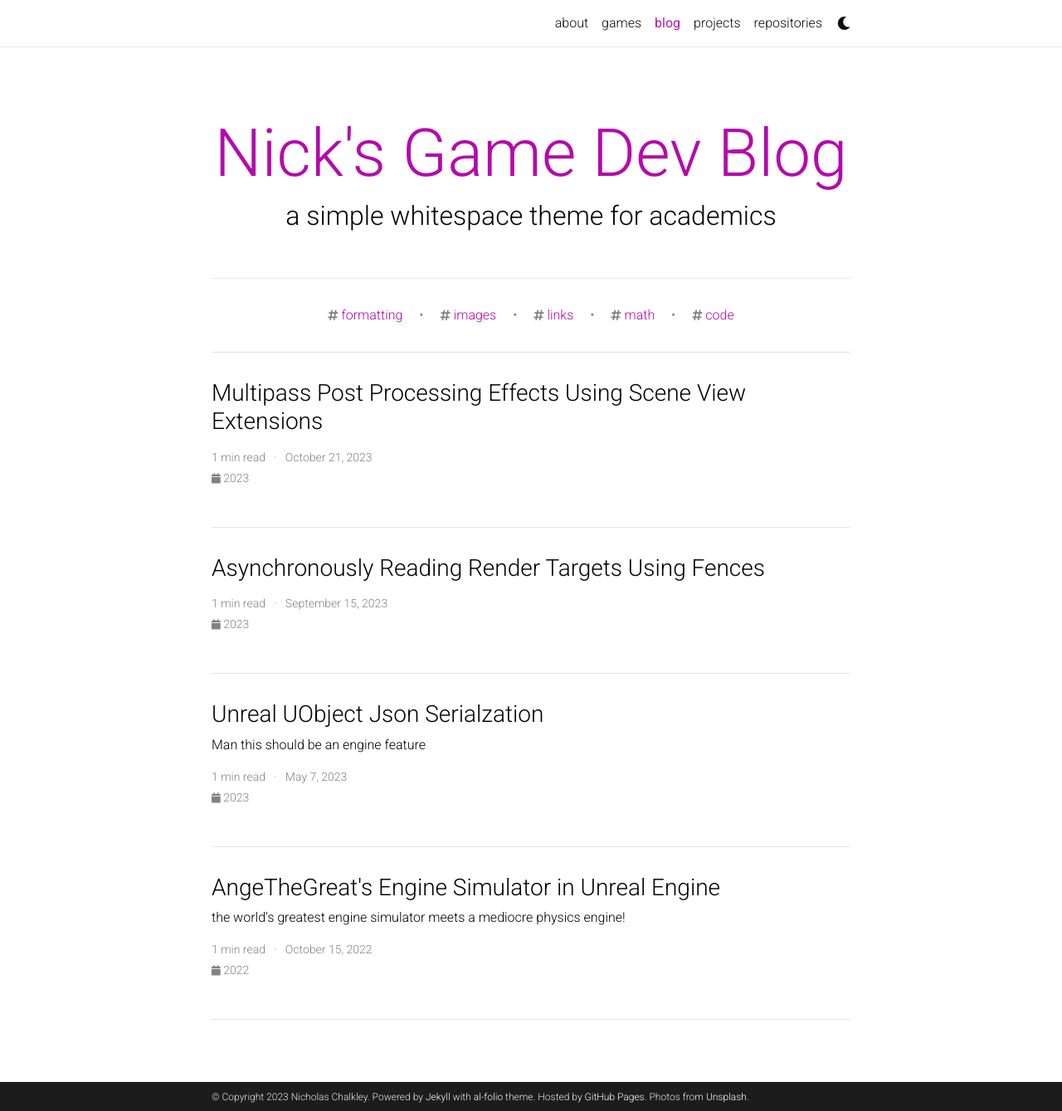
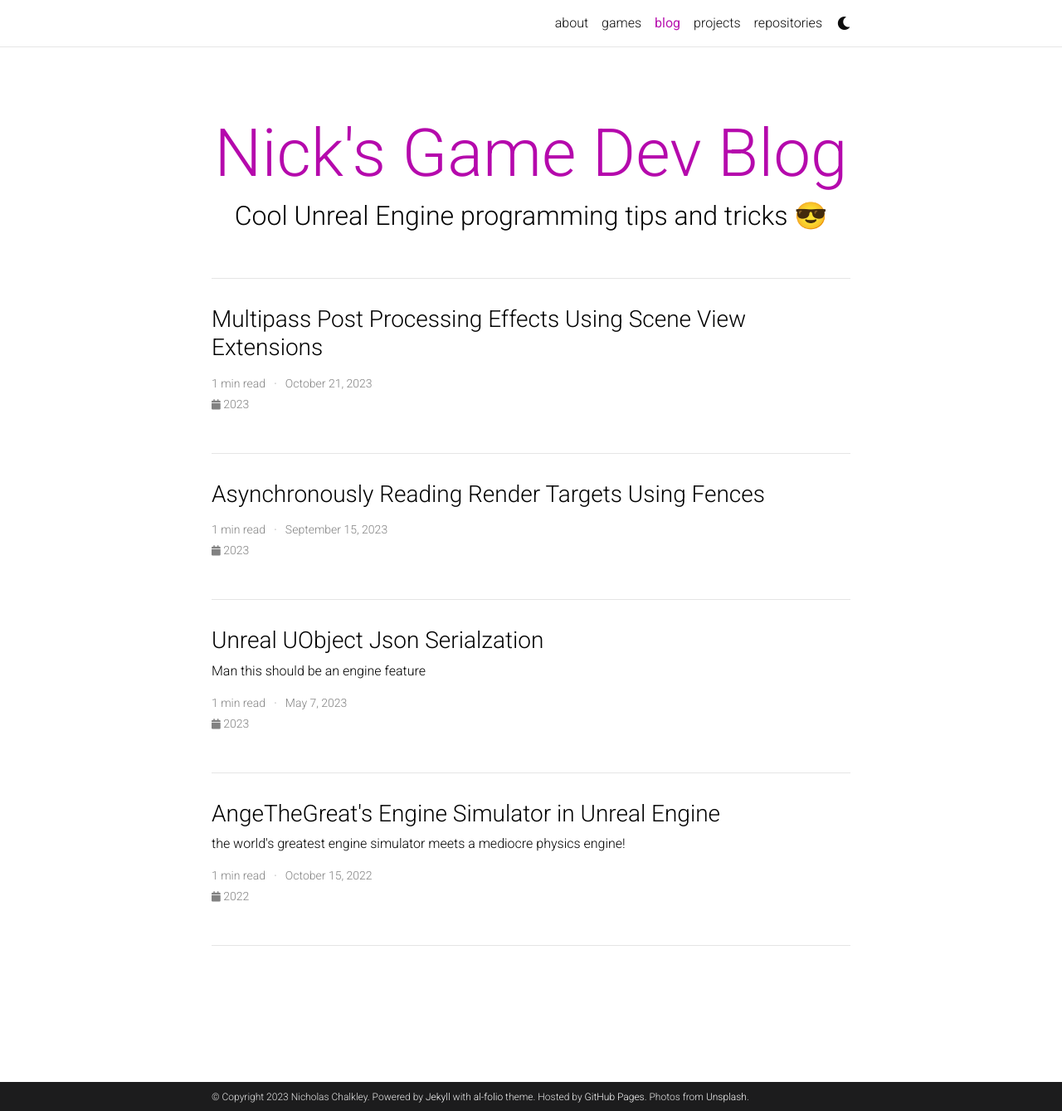
Before and after one commit to nicholas477/nicholas477.github.io, a Jekyll site: the page built from blog/index.html, in a window 1280 px wide and 1339 px high. Shown: the whole window at 83% size. Built offline with Jekyll 4.4.1, drawn with Linux system fonts in a browser that asks for light colours; the list of posts is cut into pages by our own code; comment, search, counter and statistics services are not loaded; a style sheet for code colours, icons or effects is not loaded.

Commit message:
Trying to remove projects

```diff
--- a/_config.yml
+++ b/_config.yml
@@ -115,7 +115,7 @@
 
 blog_name: Nick's Game Dev Blog # blog_name will be displayed in your blog page
 blog_nav_title: blog # your blog must have a title for it to be displayed in the nav bar
-blog_description: a simple whitespace theme for academics
+blog_description: Cool Unreal Engine programming tips and tricks 😎
 permalink: /blog/:year/:title/
 
 # Pagination
@@ -144,7 +144,7 @@
     output: false
     permalink: /news/:path/
   projects:
-    output: true
+    output: false
     permalink: /projects/:path/
 
 news_scrollable: true # adds a vertical scroll bar if there are more than 3 news items
@@ -225,7 +225,7 @@
     tag: '/blog/tag/:name/'
     category: '/blog/category/:name/'
 
-display_tags: ['formatting', 'images', 'links', 'math', 'code'] # this tags will be dispalyed on the front page of your blog
+# display_tags: ['formatting', 'images', 'links', 'math', 'code'] # this tags will be dispalyed on the front page of your blog
 
 # -----------------------------------------------------------------------------
 # Jekyll Scholar
```
